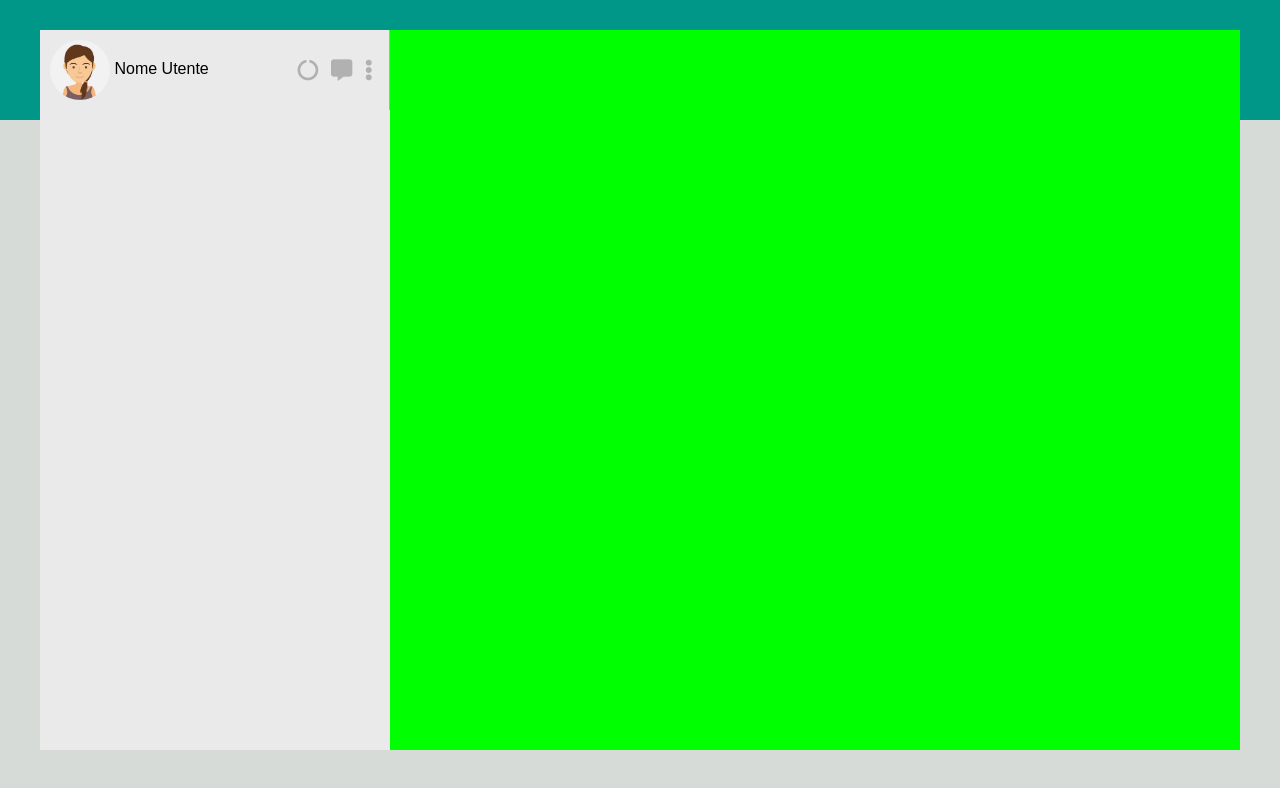
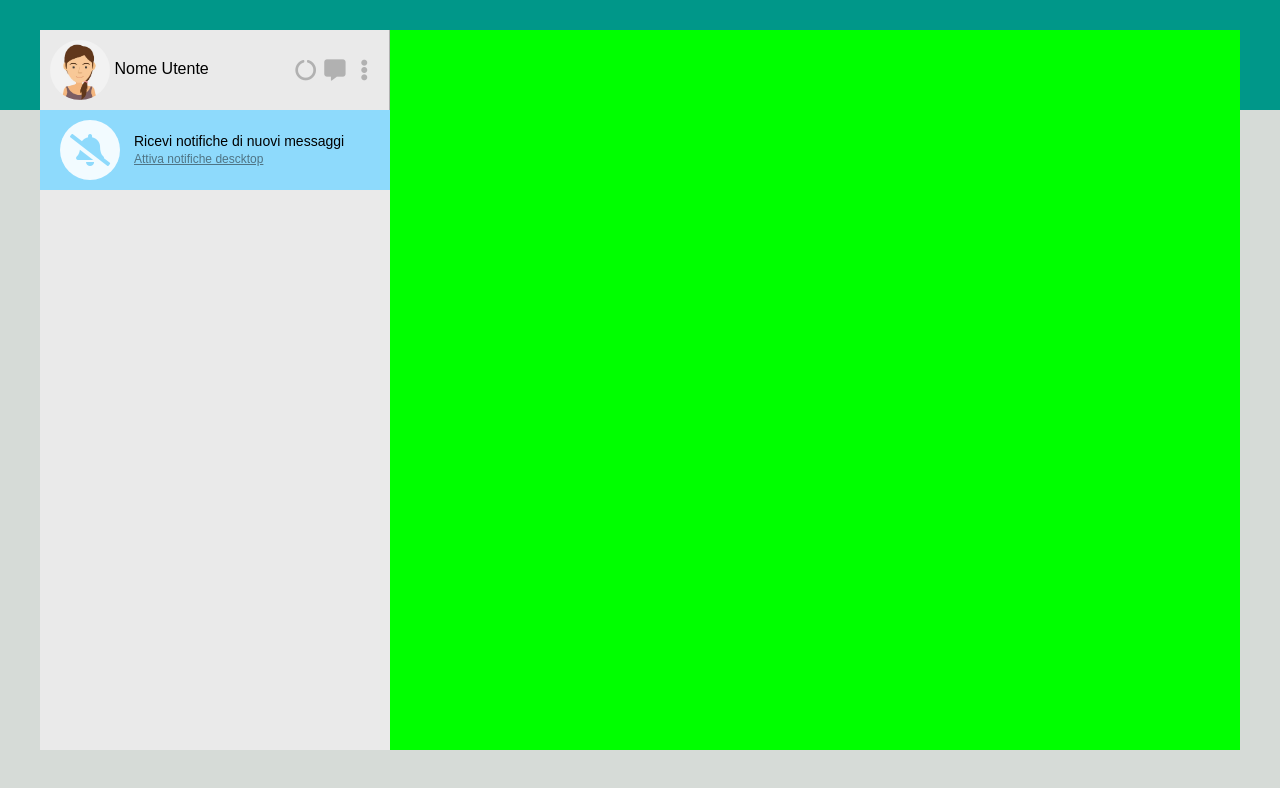
Before and after one commit to salvoab/vue-boolzapp, a plain HTML site: page milestone-1/index.html in a window 1280 px wide. Drawn offline with nearby package versions, Linux system fonts and the light colour scheme.

Commit message:
Sezione per gestione notifiche della sidebar

```diff
--- a/milestone-1/assets/css/style.css
+++ b/milestone-1/assets/css/style.css
@@ -13,11 +13,11 @@ body{
 }
 
 .background-top{
-    height: 15vh;
+    height: 110px;
     background-color: #009789;
 }
 .background-app{
-    height: 85vh;
+    height: calc(100vh - 110px);
     background-color: #d6dbd7;
 }
 
@@ -40,7 +40,9 @@ body{
     height: 100%;
 }
 
+/* Sidebar Header */
 .sidebar-header{
+    height: 80px;
     display: flex;
     justify-content: space-between;
     align-items: center;
@@ -61,6 +63,36 @@ body{
     color: #b1b1b1;
 }
 
+/* Sidebar notifier */
+.notifier{
+    height: 80px;
+    padding: 14px 20px;
+    display: flex;
+    align-items: center;
+    background-color: #8edafc;
+}
+
+.bell-icon{
+    width: 60px;
+    border-radius: 50%;
+    background-color: #f2fbff;
+    color: #8edafc;
+    text-align: center;
+    padding: 14px 0;
+}
+
+.notifier-info{
+    margin-left: 14px;
+}
+
+.notifier-info > p{
+    font-size: 14px;
+}
+.notifier-info > a{
+    font-size: 12px;
+    color: #4f7485;
+}
+
 /* Chat */
 .chat{
     width: calc(100% - 350px);
--- a/milestone-1/index.html
+++ b/milestone-1/index.html
@@ -22,12 +22,25 @@
                         </div>
 
                         <div class="box-icons">
-                            <i class="fas fa-circle-notch fa-lg"></i>
-                            <i class="fas fa-comment-alt fa-lg"></i>
-                            <i class="fas fa-ellipsis-v fa-lg"></i>
+                            <i class="fas fa-circle-notch fa-lg fa-fw"></i>
+                            <i class="fas fa-comment-alt fa-lg fa-fw"></i>
+                            <i class="fas fa-ellipsis-v fa-lg fa-fw"></i>
                         </div>
                     </div>
                     <!-- /.sidebar-header -->
+
+                    <!-- .notifier -->
+                    <div class="notifier">
+                        <div class="bell-icon">
+                            <i class="fas fa-bell-slash fa-2x fa-fw"></i>
+                        </div>
+
+                        <div class="notifier-info">
+                            <p class="info">Ricevi notifiche di nuovi messaggi</p>
+                            <a href="#">Attiva notifiche descktop</a>
+                        </div>
+                    </div>
+                    <!-- /.notifier -->
                 </aside>
                 <!-- /.sidebar -->
                 <div class="chat">
```
